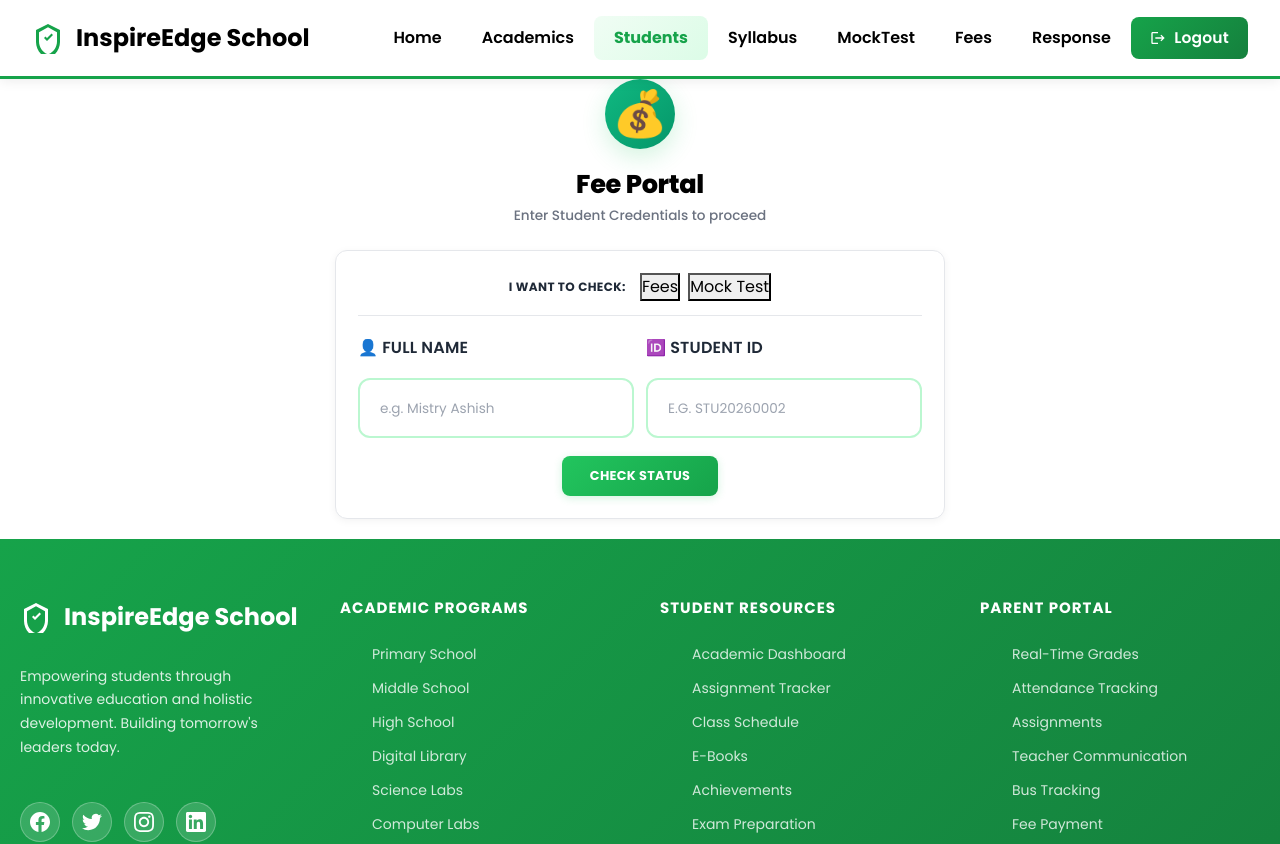
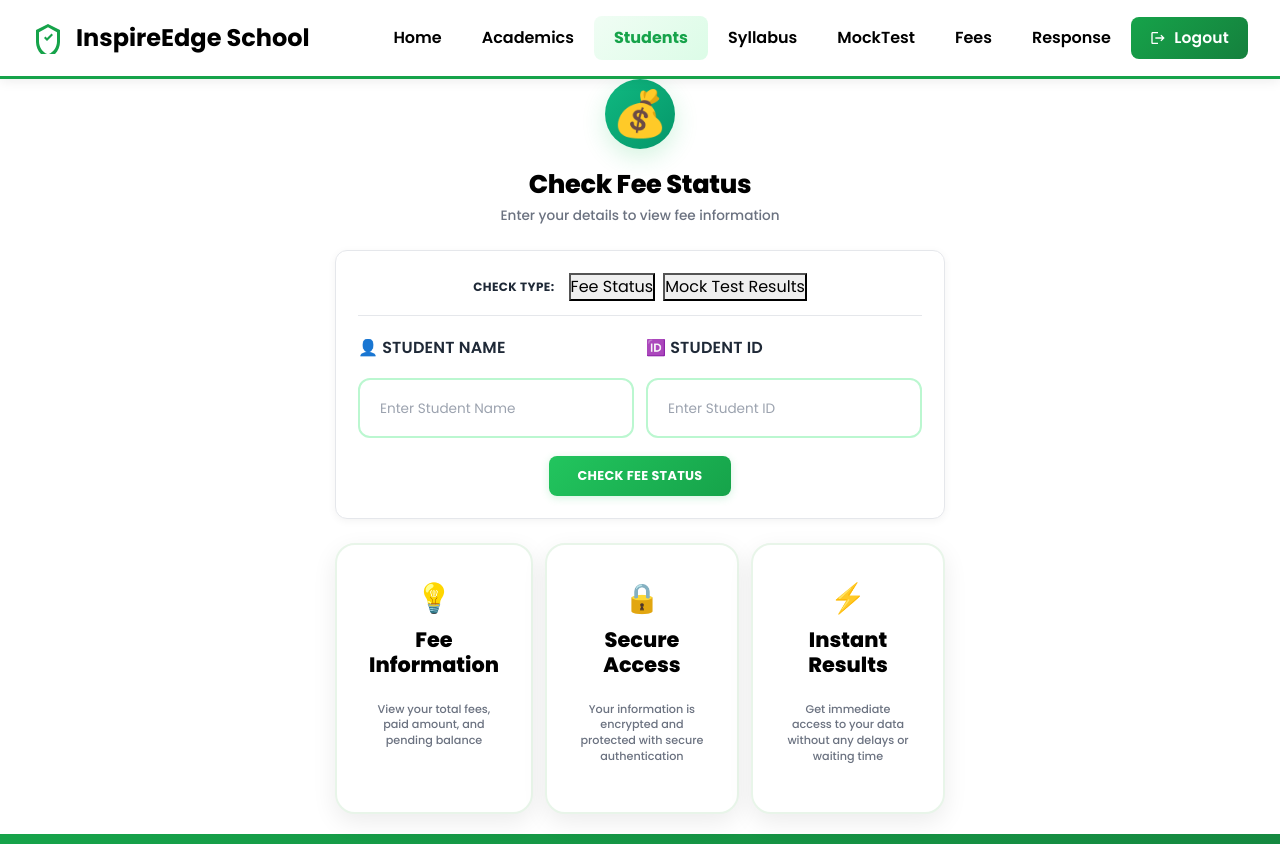
Before and after one commit to Gajjerashu/school-mern-project, a React (Vite) app in the folder Trial React JS/: page /AfterLogin/Students in a window 1280 px wide. Shown: the top 844 px of the page. Built offline with nearby package versions, Linux system fonts and the light colour scheme; no server answers; sample sign-in values are in the browser's storage.

Commit message:
Update Check.jsx

```diff
--- a/Trial React JS/src/ComponentsAfter/Components11/Check.jsx
+++ b/Trial React JS/src/ComponentsAfter/Components11/Check.jsx
@@ -5,19 +5,17 @@ import "./Check.css";
 const Check = () => {
     const navigate = useNavigate();
 
-    // ✅ Best Practice: Use relative path with Vercel proxy
-    const API_BASE_URL = "/api";
-
     const [formData, setFormData] = useState({
         studentName: "",
         studentId: ""
     });
-    const [checkType, setCheckType] = useState("fees");
+
+    const [checkType, setCheckType] = useState("fees"); // "fees" or "mocktest"
     const [loading, setLoading] = useState(false);
     const [error, setError] = useState("");
     const [successMsg, setSuccessMsg] = useState("");
 
-    // Cleanup messages when switching between Fees and Mock Test
+    // Clear messages when switching type
     useEffect(() => {
         setError("");
         setSuccessMsg("");
@@ -29,7 +27,7 @@ const Check = () => {
         if (error) setError("");
     };
 
-    const handleCheckTypeChange = (type) => {
+    const handleTypeChange = (type) => {
         setCheckType(type);
         setFormData({ studentName: "", studentId: "" });
     };
@@ -46,17 +44,12 @@ const Check = () => {
         setError("");
         setSuccessMsg("");
 
-        const payload = {
-            studentName: formData.studentName.trim(),
-            studentId: formData.studentId.trim().toUpperCase()
-        };
-
         try {
             if (checkType === "fees") {
-                const response = await fetch(`${API_BASE_URL}/check/student-fee`, {
+                const response = await fetch("/api/check/student-fee", {
                     method: "POST",
                     headers: { "Content-Type": "application/json" },
-                    body: JSON.stringify(payload)
+                    body: JSON.stringify(formData)
                 });
 
                 const result = await response.json();
@@ -64,27 +57,33 @@ const Check = () => {
                 if (response.ok && result.success) {
                     setSuccessMsg("✅ Records found! Redirecting...");
                     setTimeout(() => {
-                        navigate("/AfterLogin/Info", { state: { ...result } });
-                    }, 1200);
+                        navigate("/AfterLogin/Info", {
+                            state: {
+                                studentInfo: result.studentInfo,
+                                feeDetails: result.feeDetails,
+                                paymentHistory: result.paymentHistory
+                            }
+                        });
+                    }, 1000);
                 } else {
-                    setError(result.error || "No fee records found for this student.");
+                    setError(result.error || "No records found for this student.");
                 }
             } else {
-                // Mock Test Logic
-                const response = await fetch(`${API_BASE_URL}/mocktest/verify`, {
+                // Mock Test
+                const response = await fetch("/api/mocktest/verify", {
                     method: "POST",
                     headers: { "Content-Type": "application/json" },
-                    body: JSON.stringify(payload)
+                    body: JSON.stringify(formData)
                 });
 
                 const result = await response.json();
 
                 if (response.ok && result.success) {
-                    const resultRes = await fetch(`${API_BASE_URL}/mocktest/results/${payload.studentId}/latest`);
+                    const resultRes = await fetch(`/api/mocktest/results/${formData.studentId}/latest`);
                     const resultData = await resultRes.json();
 
-                    if (resultRes.ok && resultData.success && resultData.data) {
-                        setSuccessMsg("✅ Results found! Opening dashboard...");
+                    if (resultRes.ok && resultData.success) {
+                        setSuccessMsg("✅ Results found! Opening...");
                         setTimeout(() => {
                             navigate("/MockTestResults", {
                                 state: {
@@ -92,17 +91,17 @@ const Check = () => {
                                     resultData: resultData.data
                                 }
                             });
-                        }, 1200);
+                        }, 1000);
                     } else {
-                        setError("Identity verified, but no test results found.");
+                        setError("No test results found for this student.");
                     }
                 } else {
-                    setError(result.message || "Student identity not verified.");
+                    setError(result.message || "Student not found.");
                 }
             }
         } catch (err) {
-            console.error("Fetch Error:", err);
-            setError("Server connection failed. Please check if backend is running.");
+            console.error(err);
+            setError("Server connection failed. Is the backend running?");
         } finally {
             setLoading(false);
         }
@@ -111,31 +110,32 @@ const Check = () => {
     return (
         <div className="unified-check-section">
             <div className="unified-check-container">
+
+                {/* Header */}
                 <div className="check-header">
-                    <div className="header-icon">
-                        {checkType === "fees" ? "💰" : "📝"}
-                    </div>
-                    <h1>{checkType === "fees" ? "Fee Portal" : "Assessment Center"}</h1>
-                    <p>Enter Student Credentials to proceed</p>
+                    <div className="header-icon">💰</div>
+                    <h1>Check Fee Status</h1>
+                    <p>Enter your details to view fee information</p>
                 </div>
 
+                {/* Search Card */}
                 <div className="search-card">
                     <div className="selector-bar">
-                        <span className="selector-label">I want to check:</span>
+                        <span className="selector-label">CHECK TYPE:</span>
                         <div className="selector-options">
                             <button
                                 type="button"
                                 className={`selector-btn ${checkType === "fees" ? "active" : ""}`}
-                                onClick={() => handleCheckTypeChange("fees")}
+                                onClick={() => handleTypeChange("fees")}
                             >
-                                Fees
+                                Fee Status
                             </button>
                             <button
                                 type="button"
                                 className={`selector-btn ${checkType === "mocktest" ? "active" : ""}`}
-                                onClick={() => handleCheckTypeChange("mocktest")}
+                                onClick={() => handleTypeChange("mocktest")}
                             >
-                                Mock Test
+                                Mock Test Results
                             </button>
                         </div>
                     </div>
@@ -143,46 +143,57 @@ const Check = () => {
                     <form onSubmit={handleSubmit} className="search-form">
                         <div className="form-grid">
                             <div className="form-group">
-                                <label>👤 Full Name</label>
+                                <label>👤 STUDENT NAME</label>
                                 <input
                                     type="text"
                                     name="studentName"
                                     value={formData.studentName}
                                     onChange={handleChange}
-                                    placeholder="e.g. Mistry Ashish"
-                                    autoComplete="off"
+                                    placeholder="Enter Student Name"
+                                    disabled={loading}
                                 />
                             </div>
                             <div className="form-group">
-                                <label>🆔 Student ID</label>
+                                <label>🆔 STUDENT ID</label>
                                 <input
                                     type="text"
                                     name="studentId"
                                     value={formData.studentId}
                                     onChange={handleChange}
-                                    placeholder="e.g. STU20260002"
-                                    style={{ textTransform: 'uppercase' }}
+                                    placeholder="Enter Student ID"
+                                    disabled={loading}
                                 />
                             </div>
                         </div>
 
-                        {error && <div className="status-box error-box">⚠️ {error}</div>}
-                        {successMsg && <div className="status-box success-box">{successMsg}</div>}
+                        {error && <div className="error-message">⚠️ {error}</div>}
+                        {successMsg && <div className="success-message">{successMsg}</div>}
 
                         <div className="search-btn-container">
-                            <button
-                                type="submit"
-                                className={`search-btn ${loading ? 'loading' : ''}`}
-                                disabled={loading}
-                            >
-                                {loading ? (
-                                    <span className="spinner"></span>
-                                ) : (
-                                    `Check ${checkType === "fees" ? "Status" : "Results"}`
-                                )}
+                            <button type="submit" className="search-btn" disabled={loading}>
+                                {loading ? "Checking..." : "CHECK FEE STATUS"}
                             </button>
                         </div>
                     </form>
+                </div>
+
+                {/* Info Cards */}
+                <div className="info-cards">
+                    <div className="info-card">
+                        <div className="info-icon">💡</div>
+                        <h3>Fee Information</h3>
+                        <p>View your total fees, paid amount, and pending balance</p>
+                    </div>
+                    <div className="info-card">
+                        <div className="info-icon">🔒</div>
+                        <h3>Secure Access</h3>
+                        <p>Your information is encrypted and protected with secure authentication</p>
+                    </div>
+                    <div className="info-card">
+                        <div className="info-icon">⚡</div>
+                        <h3>Instant Results</h3>
+                        <p>Get immediate access to your data without any delays or waiting time</p>
+                    </div>
                 </div>
             </div>
         </div>
```
